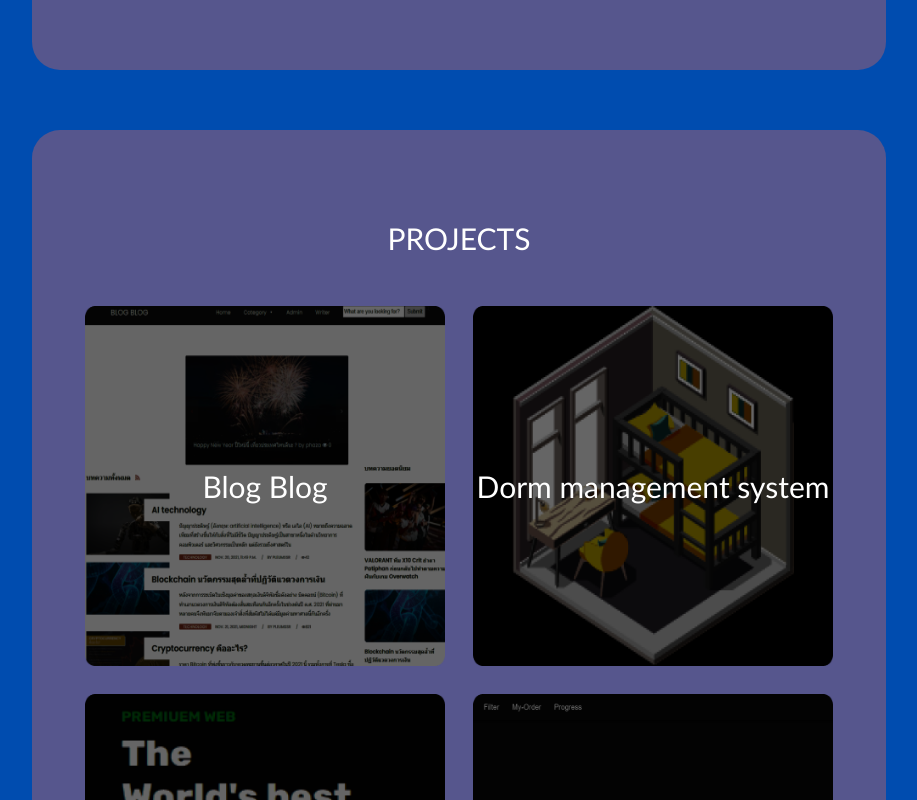
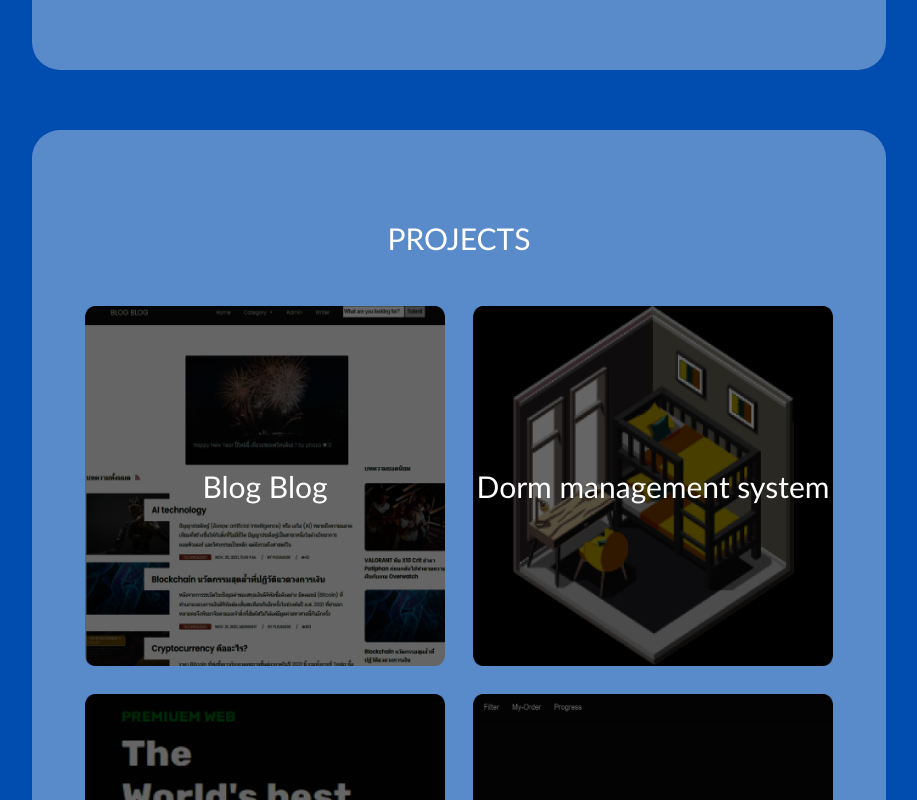
Before and after one commit to saritpat/Profile, a Vue app: page / in a window 1280 px wide. Shown: the part 1580-2380 px from the top of the page, without its empty margins (181-1098 px from the left). Built offline with nearby package versions, Linux system fonts and the light colour scheme.

Commit message:
✨ Map data, button link

```diff
--- a/src/App.vue
+++ b/src/App.vue
@@ -1,7 +1,7 @@
 <script setup>
 import Intro from './components/Intro.vue'
 import Skills from './components/Skills.vue'
-import Projects from './components/Projects.vue'
+import Projects from './components/Project/Projects.vue'
 import Experience from './components/Experience.vue'
 </script>
 
--- a/src/components/Experience.vue
+++ b/src/components/Experience.vue
@@ -1,3 +1,8 @@
+<!-- eslint-disable vue/multi-word-component-names -->
 <script></script>
 
-<template></template>
+<template>
+    <div>
+
+    </div>
+</template>
--- a/src/components/Intro.vue
+++ b/src/components/Intro.vue
@@ -1,3 +1,4 @@
+<!-- eslint-disable vue/multi-word-component-names -->
 <script></script>
 
 <template>
@@ -40,14 +41,14 @@
 .intro {
   display: flex;
   align-items: center;
+}
 
-  div {
-    text-align: center;
-  }
+.intro div {
+  text-align: center;
+}
 
-  p {
-    margin: 52px 42px 0 52px;
-  }
+.intro p {
+  margin: 52px 42px 0 52px;
 }
 
 .profile_img {
--- a/src/components/Project.vue
+++ /dev/null
@@ -1,36 +0,0 @@
-<script setup>
-const props = defineProps({
-  title: String,
-  imageName: String,
-  data: {
-    type: String
-  }
-})
-</script>
-
-<template>
-  <div class="block">
-    <img :src="imageName" :alt="title" />
-    <h1>{{ title }}</h1>
-    <div>
-      {{ data }}
-    </div>
-  </div>
-</template>
-
-<style scoped>
-.block {
-  display: flex;
-  justify-content: center;
-  align-items: center;
-
-  img {
-    width: 360px;
-    height: 360px;
-  }
-
-  h1 {
-    position: absolute;
-  }
-}
-</style>
--- /dev/null
+++ b/src/components/Project/Detail.vue
@@ -0,0 +1,73 @@
+<!-- eslint-disable vue/multi-word-component-names -->
+<script setup>
+const props = defineProps({
+  id: Int16Array,
+  title: String,
+  subTitle: String,
+  role: String,
+  frontend: Array,
+  backend: Array,
+  link: String
+})
+
+const onClick = () => {
+  if (props.link !== '') {
+    window.location.href = props.link
+  } else {
+    alert('Link not available')
+  }
+}
+</script>
+
+<template>
+  <div class="container">
+    <h1>{{ props.title }}</h1>
+    <h2>{{ props.subTitle }}</h2>
+    <h3>{{ props.role }}</h3>
+    <div class="full">
+      <div>
+        Frontend
+        <div v-for="item in props.frontend" :key="item.id">
+          <div class="stack">{{ item }}</div>
+        </div>
+      </div>
+      <div>
+        Backend
+        <div v-for="item in props.backend" :key="item.id">
+          <div class="stack">{{ item }}</div>
+        </div>
+      </div>
+    </div>
+    <div>
+      <button class="button" @click="onClick">Source code</button>
+    </div>
+  </div>
+</template>
+
+<style scoped>
+.container {
+  display: flex;
+  flex-direction: column;
+  align-items: center;
+}
+
+.full {
+  display: flex;
+  gap: 48px;
+}
+
+.stack {
+  color: black;
+  margin: 4px 0px;
+  padding: 4px 8px;
+  background-color: lightblue;
+  border-radius: 48px;
+  text-align: center;
+}
+
+.button {
+  padding: 4px;
+  border-radius: 4px;
+  background-color: lightblue;
+}
+</style>
--- /dev/null
+++ b/src/components/Project/Project.vue
@@ -0,0 +1,68 @@
+<!-- eslint-disable vue/multi-word-component-names -->
+<script setup>
+import Detail from './Detail.vue'
+const props = defineProps({
+  id: Int16Array,
+  imageName: String,
+  title: String,
+  subTitle: String,
+  role: String,
+  frontend: Array,
+  backend: Array,
+  link: String
+})
+</script>
+
+<template>
+  <div class="block">
+    <img :src="imageName" :alt="title" />
+    <h1>{{ props.title }}</h1>
+    <div class="detail">
+      {{ props.data }}
+      <Detail
+        :title="props.title"
+        :subTitle="props.subTitle"
+        :role="props.role"
+        :frontend="props.frontend"
+        :backend="props.backend"
+        :link="props.link"
+      />
+    </div>
+  </div>
+</template>
+
+<style scoped>
+.block {
+  display: flex;
+  justify-content: center;
+  align-items: center;
+}
+
+img {
+  width: 360px;
+  height: 360px;
+  transition: filter 0.3s ease;
+}
+
+.block:hover img {
+  filter: brightness(50%); /* Darken the image by reducing brightness */
+}
+
+h1 {
+  position: absolute;
+}
+
+.block:hover h1 {
+  display: none;
+}
+
+.detail {
+  position: absolute;
+  display: none;
+}
+
+.block:hover .detail {
+  display: block;
+  transition: ease;
+}
+</style>
--- /dev/null
+++ b/src/components/Project/Projects.vue
@@ -0,0 +1,98 @@
+<!-- eslint-disable vue/multi-word-component-names -->
+<script setup>
+import { ref } from 'vue'
+import Project from './Project.vue'
+const projects = ref([
+  {
+    id: 1,
+    imageName: new URL('@/assets/images/Blog.png', import.meta.url).href, // Use new URL with import.meta.url
+    title: 'Blog Blog',
+    subTitle: 'Blog reading & writing website',
+    role: 'Backend developer, 2021',
+    frontend: ['HTML', 'CSS', 'JS'],
+    backend: ['Django', 'Python'],
+    link: ''
+  },
+  {
+    id: 2,
+    imageName: new URL('@/assets/images/Dorm.png', import.meta.url).href,
+    title: 'Dorm management system',
+    subTitle: 'Blog reading & writing website',
+    role: 'Frontend developer, 2021',
+    frontend: ['HTML', 'CSS', 'JS'],
+    backend: ['Django', 'Python'],
+    link: 'https://github.com/saritpat/dorm_management'
+  },
+  {
+    id: 3,
+    imageName: new URL('@/assets/images/Life.png', import.meta.url).href,
+    title: 'Life@KMITL',
+    subTitle: 'Blog reading & writing website',
+    role: 'Backend developer, 2021',
+    frontend: ['HTML', 'CSS', 'JS'],
+    backend: ['Django', 'Python'],
+    link: 'https://github.com/LifeAtKMITL/dorm-frontend'
+  },
+  {
+    id: 4,
+    imageName: new URL('@/assets/images/Ezcom.png', import.meta.url).href,
+    title: 'EZcom',
+    subTitle: 'Blog reading & writing website',
+    role: 'Backend developer, 2021',
+    frontend: ['HTML', 'CSS', 'JS'],
+    backend: ['Django', 'Python'],
+    link: 'https://github.com/ezcom-team/ezcom-client'
+  }
+])
+</script>
+
+<template>
+  <div class="card">
+    <div class="title">
+      <h1>PROJECTS</h1>
+    </div>
+    <div class="content">
+      <Project
+        v-for="project in projects"
+        :key="project.id"
+        :imageName="project.imageName"
+        :title="project.title"
+        :subTitle="project.subTitle"
+        :role="project.role"
+        :frontend="project.frontend"
+        :backend="project.backend"
+        :link="project.link"
+      />
+    </div>
+  </div>
+</template>
+
+<style scoped>
+* {
+  font-family: 'Gill Sans', 'Gill Sans MT', sans-serif;
+  color: white;
+}
+
+.card {
+  width: 66.7%;
+  height: 100vh;
+  margin: 20px 0;
+  padding: 40px;
+  background-color: rgba(255, 255, 255, 0.35);
+  border-radius: 28px;
+}
+
+.title {
+  margin: 16px 4px;
+  padding: 28px;
+  display: flex;
+  justify-content: center;
+}
+
+.content {
+  display: grid;
+  grid-template-columns: repeat(2, 360px);
+  gap: 28px;
+  justify-content: center;
+}
+</style>
--- a/src/components/Projects.vue
+++ /dev/null
@@ -1,77 +0,0 @@
-<script setup>
-import { ref } from 'vue'
-import Project from './Project.vue'
-const projects = ref([
-  {
-    id: 1,
-    title: 'Blog Blog',
-    imageName: new URL('@/assets/images/Blog.png', import.meta.url).href, // Use new URL with import.meta.url
-    data: ''
-  },
-  {
-    id: 2,
-    title: 'Dorm management system',
-    imageName: new URL('@/assets/images/Dorm.png', import.meta.url).href,
-    data: ''
-  },
-  {
-    id: 3,
-    title: 'Life@KMITL',
-    imageName: new URL('@/assets/images/Life.png', import.meta.url).href,
-    data: ''
-  },
-  {
-    id: 4,
-    title: 'EZcom',
-    imageName: new URL('@/assets/images/Ezcom.png', import.meta.url).href,
-    data: ''
-  }
-])
-</script>
-
-<template>
-  <div class="card">
-    <div class="title">
-      <h1>PROJECTS</h1>
-    </div>
-    <div class="content">
-      <Project
-        v-for="project in projects"
-        :key="project.id"
-        :title="project.title"
-        :imageName="project.imageName"
-        :data="project.data"
-      />
-    </div>
-  </div>
-</template>
-
-<style scoped>
-* {
-  font-family: 'Gill Sans', 'Gill Sans MT', sans-serif;
-  color: white;
-}
-
-.card {
-  width: 66.7%;
-  height: 100vh;
-  margin: 20px 0;
-  padding: 40px;
-  background-color: rgb(86, 86, 141);
-  border-radius: 28px;
-}
-
-.title {
-  margin: 16px 4px;
-  padding: 28px;
-  display: flex;
-  justify-content: center;
-}
-
-.content {
-  display: grid;
-  grid-template-columns: repeat(2, 360px);
-  gap: 28px;
-  justify-content: center;
-}
-</style>
--- a/src/components/Skills.vue
+++ b/src/components/Skills.vue
@@ -1,3 +1,4 @@
+<!-- eslint-disable vue/multi-word-component-names -->
 <script></script>
 
 <template>
@@ -67,7 +68,7 @@
   height: 100vh;
   margin: 20px 0;
   padding: 40px;
-  background-color: rgb(86, 86, 141);
+  background-color: rgba(255, 255, 255, 0.35);
   border-radius: 28px;
 }
 
@@ -104,12 +105,12 @@
   display: grid;
   grid-template-columns: repeat(3, 1fr);
   gap: 24px;
+}
 
-  div {
+.web-icon .div {
   display: flex;
   flex-direction: column;
   justify-content: space-between;
-  }
 }
 
 img {
```
Lines whose indentation alone changed are shown as unchanged.
